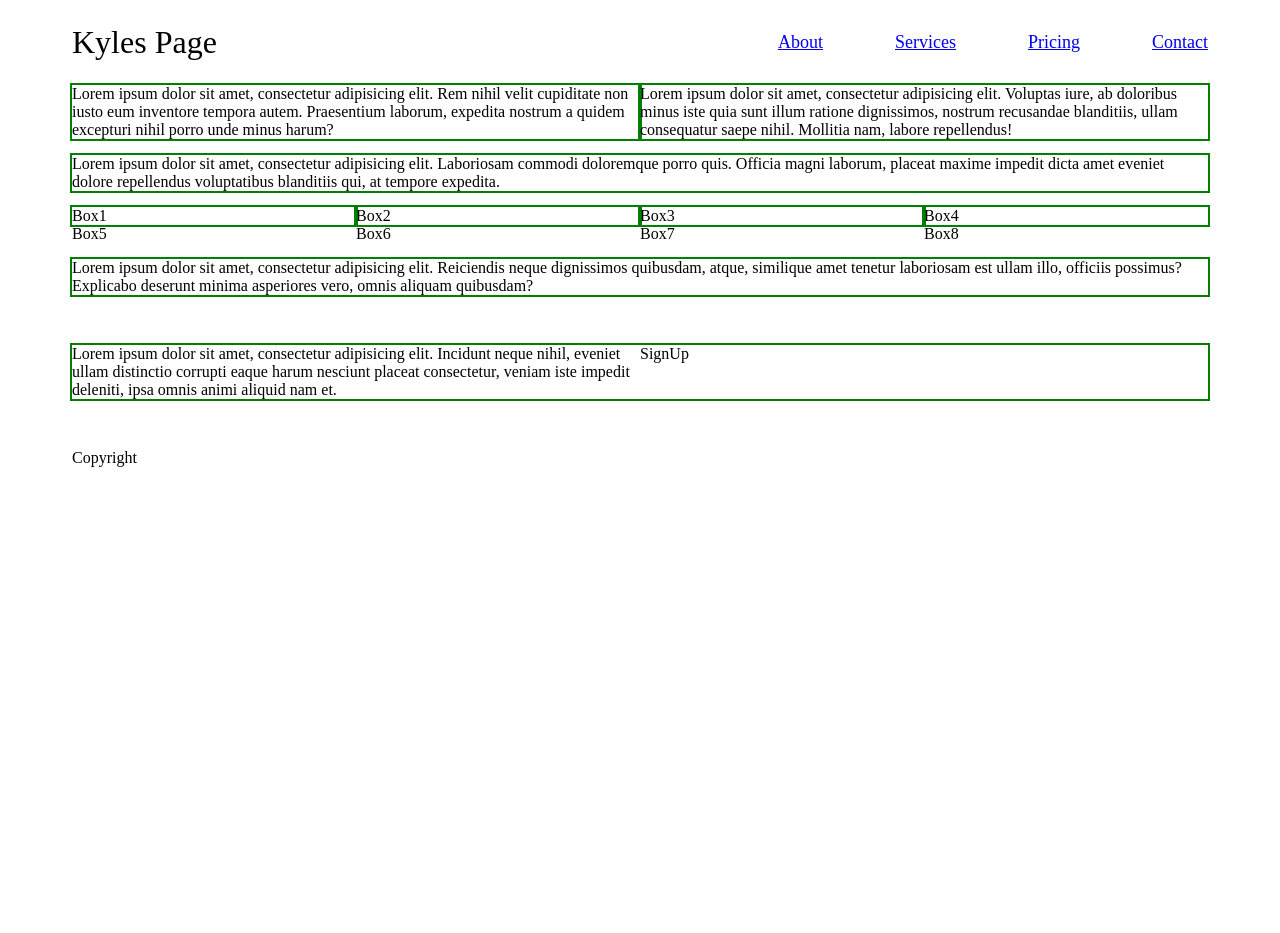
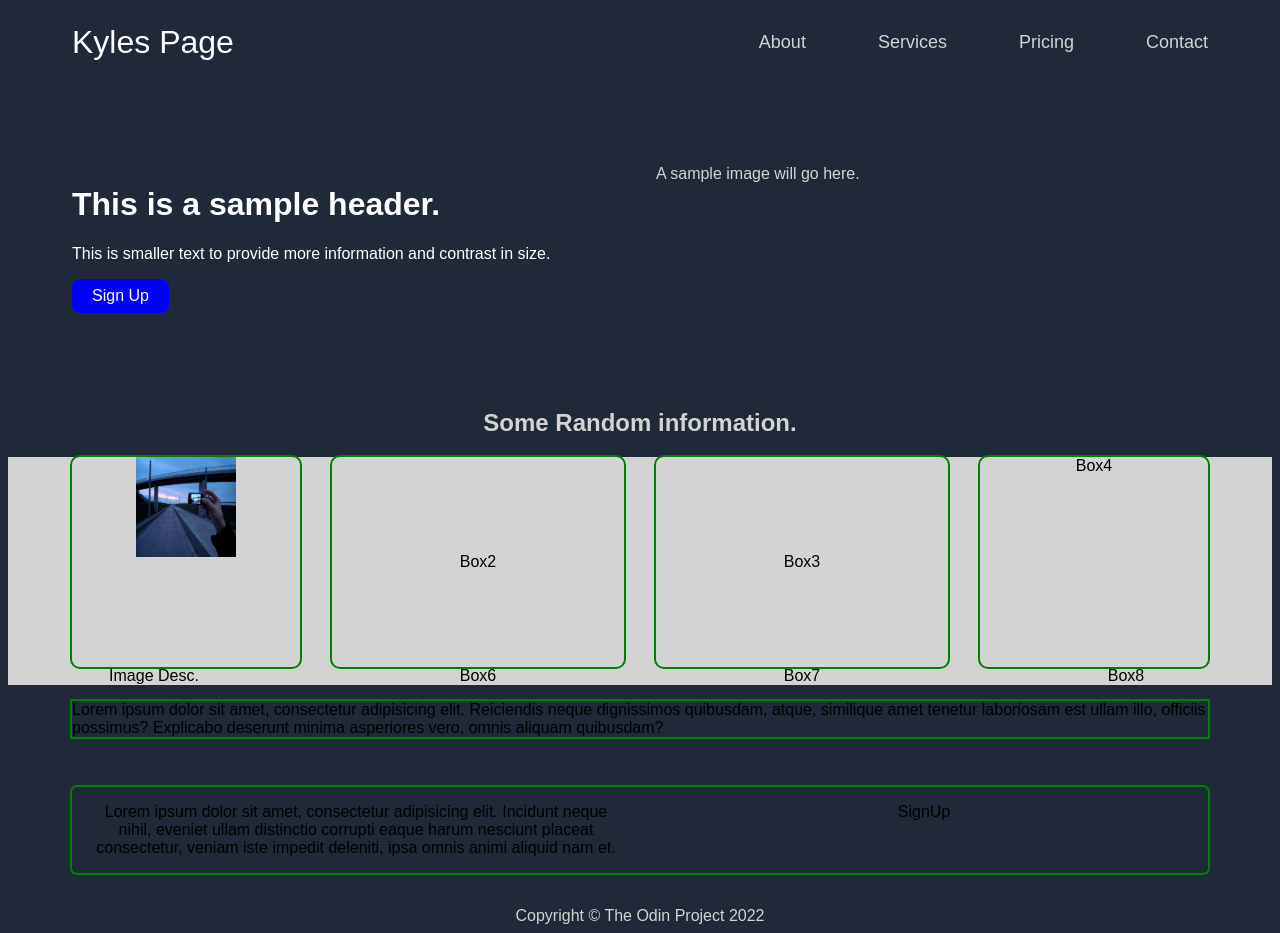
Before and after one commit to macdoozled/Landing-Page, a plain HTML site: page index.html in a window 1280 px wide. Before the commit the page ends 800 px from the top, so only its background shows below. Drawn offline with Linux system fonts and the light colour scheme.

Commit message:
Body Progress

```diff
--- a/index.html
+++ b/index.html
@@ -26,16 +26,19 @@
 <body>
   <!--Top Section With words on left, image on right -->
   <div class="grid-container1">
-    <div class="grid1">Lorem ipsum dolor sit amet, consectetur adipisicing elit. Rem nihil velit cupiditate non iusto eum inventore tempora autem. Praesentium laborum, expedita nostrum a quidem excepturi nihil porro unde minus harum?</div>
-      <div class="grid2">Lorem ipsum dolor sit amet, consectetur adipisicing elit. Voluptas iure, ab doloribus minus iste quia sunt illum ratione dignissimos, nostrum recusandae blanditiis, ullam consequatur saepe nihil. Mollitia nam, labore repellendus!</div>
+    <div class="grid1">
+      <h1>This is a sample header.</h1>
+      <p>This is smaller text to provide more information and contrast in size.</p>
+<a href="https://google.com">Sign Up</a></div>
+      <div class="grid2">A sample image will go here.</div>
   </div>
-    <div class="grid3">Lorem ipsum dolor sit amet, consectetur adipisicing elit. Laboriosam commodi doloremque porro quis. Officia magni laborum, placeat maxime impedit dicta amet eveniet dolore repellendus voluptatibus blanditiis qui, at tempore expedita.</div>
+    <div class="grid3"><h2>Some Random information.</h2></div>
 <div class="grid-container2">
-  <div class="box1">Box1 </div>
+  <div class="box1"><a href="https://google.com"><img src="image.png" width=100px height=100px alt=""></a></div>
   <div class="box2">Box2 </div>
   <div class="box3">Box3 </div>
-  <div class="box4">Box4 </div>
-  <div class="box5">Box5 </div>
+  <div class="box4">Box4</div>
+  <div class="box5">Image Desc. </div>
   <div class="box6">Box6 </div>
   <div class="box7">Box7 </div>
   <div class="box8">Box8 </div>
@@ -48,6 +51,6 @@
 </div>
 <br>
 <footer>
-  <div class="grid5"> Copyright </div>
+  <div class="grid5"> Copyright  &copy; The Odin Project 2022 </div>
 </footer>
 </html>
--- a/styles.css
+++ b/styles.css
@@ -1,5 +1,17 @@
+*{
+  text-decoration: none;
+  font-family: sans-serif;
+}
+body {
+  background-color: #1f2937;
+}
 li {
   list-style: none;
+}
+
+header {
+  text-decoration: none;
+  background-color: #1f2937;
 }
 
 .navbar {
@@ -7,62 +19,109 @@ li {
   align-items: center;
   justify-content: space-between;
 margin: 1em 4em;
-  color: #fff;
-  background-color: white;
+color: #1f2937 ;
+  background-color: #1f2937;
 }
 
-.menu {
+.menu  {
+  color: lightgrey;
   display: flex;
   gap: 4em;
   font-size: 18px;
-  background-color: white;
+  background-color: #1f2937;
+}
+
+.menu a:link, a:visited {
+  color: lightgrey;
+  font-size: 18px;
 }
 
 .logo {
   font-size: 32px;
-  color: black;
+  color: white;
 }
 
 .grid-container1 {
+  background-color: #1f2937;
   display: grid;
-  margin: 1em 4em;
+  margin: 6em 4em;
+  grid-gap: 2em;
 grid-template-columns: repeat(2, 1fr);
 grid-auto-rows:  1fr;
+color: lightgrey;
 }
+
 .grid1 {
-  outline: 2px solid green;
+  align-content: center;
+text-align: left;
+border-radius: 8px;
+color: white;
+}
+
+.grid1 a:link, a:visited {
+  text-decoration: none;
+  display:inline-grid;
+  text-align: center;
+  border: 4px solid blue;
+  background-color: blue;
+  color: white;
+  border-radius: 8px;
+  padding: 0.25em 1em;
+}
+
 }
 
 .grid2 {
-  outline: 2px solid green;
+  background-color: grey;
 }
 
 .grid3 {
-  outline: 2px solid green;
   margin: 1em 4em;
+  text-align: center;
+color: lightgrey;
 }
 
 .grid-container2 {
+  background-color: lightgrey;
   display: grid;
-  grid-template-columns: repeat(4, 1fr);
-  grid-template-rows: repeat(2, 1fr);
-  margin: 1em 4em;
+grid-template-columns: repeat(4, 1fr);
+text-align: center;
+  grid-column-gap: 2em;
 }
 
 .box1 {
   outline: 2px solid green;
+  text-align: center;
+margin-left: 4em;
+  border-radius: 8px;
+transition-property: width, height;
+transition-duration: 1s, 1s;
+}
+
+.box1 a:hover {
+  outline: 4px solid black;
+  width: 200px;
 }
 
 .box2 {
   outline: 2px solid green;
+    text-align: center;
+    padding: 6em;
+    border-radius: 8px;
 }
 
 .box3 {
   outline: 2px solid green;
+    text-align: center;
+    padding: 6em;
+    border-radius: 8px;
 }
 
 .box4 {
   outline: 2px solid green;
+    text-align: center;
+margin-right: 4em;
+    border-radius: 8px;
 }
 
 .grid4 {
@@ -71,16 +130,28 @@ grid-auto-rows:  1fr;
   outline: 2px solid green;
 }
 
+.grid5{
+  color: lightgrey;
+}
 .grid-container3 {
   margin: 1em 4em;
   display: grid;
   grid-template-columns: repeat(2, 1fr);
   outline: 2px solid green;
+  border-radius: 5px;
 }
 
-.grid5 {
-  margin: 1em 4em;
+.bottom1 {
+text-align: center;
+padding: 1em;
+}
+
+.bottom2 {
+  text-align: center;
+  padding: 1em;
+}
+
+footer {
   display: grid;
-  al
-
+text-align: center;
 }
```
